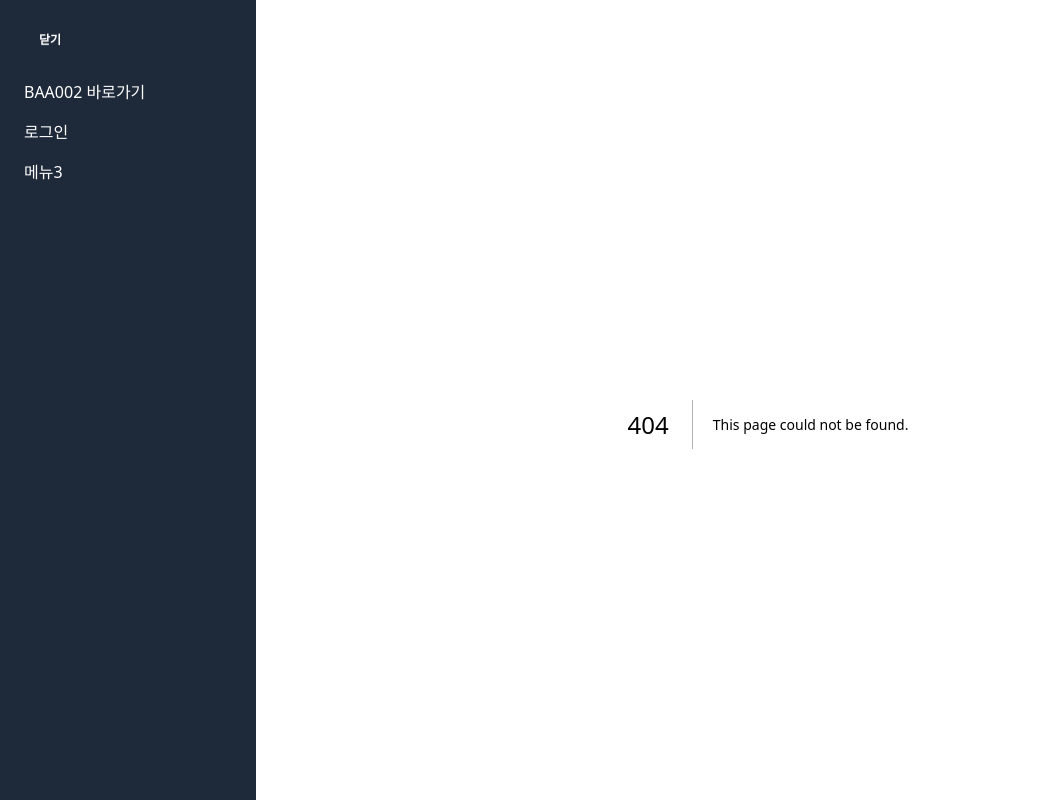
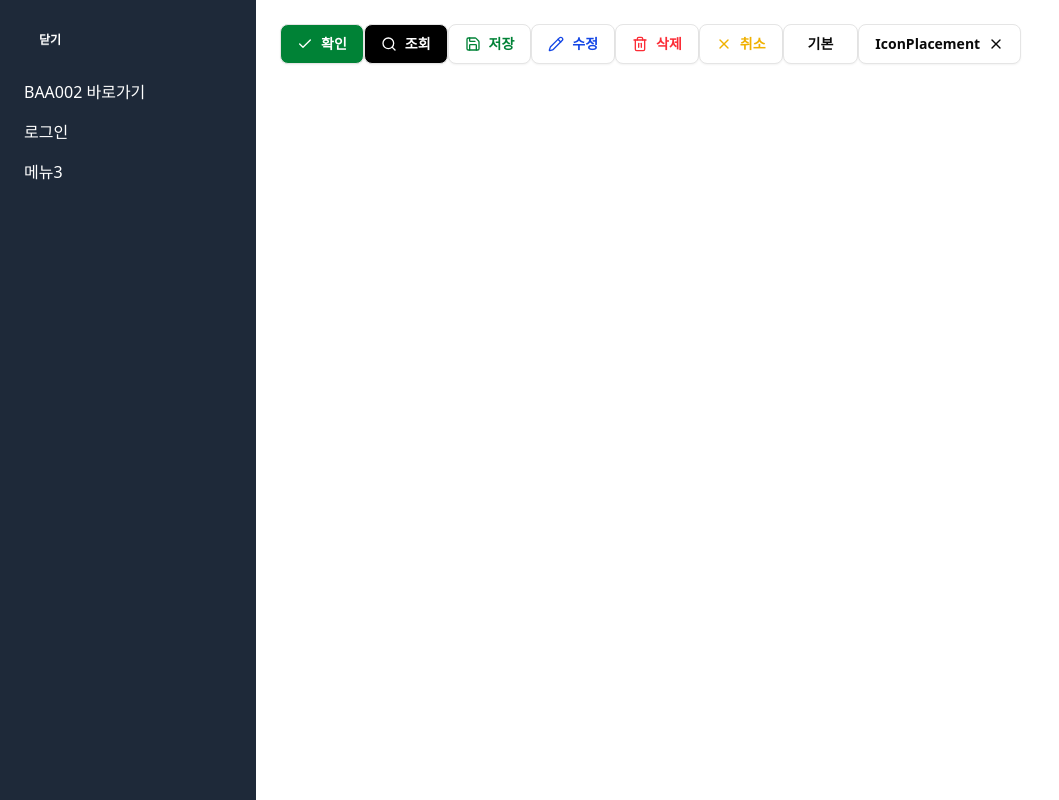
Before and after one commit to hermes7144/next-playground, a Next.js app: page /ENTN/A/DESIGN in a window 1280 px wide. Before the commit this address had no page. Shown: the whole page, without its empty margins (0-1059 px from the left). Built offline with nearby package versions, Linux system fonts and the light colour scheme.

Commit message:
feat: Button

```diff
--- /dev/null
+++ b/src/app/ENTN/A/DESIGN/page.tsx
@@ -0,0 +1,17 @@
+import { Button } from '@/components/common/Button';
+import { X } from 'lucide-react';
+
+export default function DESIGNPAGE() {
+    return (
+        <div>
+            <Button preset='confirm'>확인</Button>
+            <Button preset='search'>조회</Button>
+            <Button preset='save'>저장</Button>
+            <Button preset='edit'>수정</Button>
+            <Button preset='delete'>삭제</Button>
+            <Button preset='cancel'>취소</Button>
+            <Button>기본</Button>
+            <Button icon={<X />} iconPlacement='right'>IconPlacement</Button>
+        </div>
+    )
+}
--- a/src/components/common/Button.tsx
+++ b/src/components/common/Button.tsx
@@ -1,80 +1,80 @@
-import * as React from "react"
-import { Slot } from "@radix-ui/react-slot"
-import { cva, type VariantProps } from "class-variance-authority"
-import { Button as ShadcnUIButton, buttonVariants } from "@/components/ui/button";
+import { VariantProps } from 'class-variance-authority';
+import * as React from 'react';
+import { forwardRef } from 'react';
+import { Button as ShadcnUIButton, buttonVariants } from '@/components/ui/button';
 import { cn } from "@/lib/utils";
+import { Check, X, Save, Trash2, Pencil, Search } from 'lucide-react';
 
 interface ButtonProps
-
   extends React.ButtonHTMLAttributes<HTMLButtonElement>,
-
   VariantProps<typeof buttonVariants>
   {
-    asChild?: boolean;
     icon?: React.ReactNode;
     iconPlacement?: 'left' | 'right';
+    asChild?: boolean;
+    preset?: 'confirm' | 'cancel' | 'edit' | 'delete' | 'save' | 'search'
   }
 
-const Button = React.forwardRef<HTMLButtonElement, ButtonProps>(
+const Button = forwardRef<HTMLButtonElement, ButtonProps>(
   ({
-    // ✨ ButtonProps 에서 정의한 모든 prop들을 여기서 받습니다. ✨
     className,
-    // ✨ Shadcn Button의 variant 와 size prop! 기본값을 설정할 수 있습니다. ✨
-    variant = "default", // ✨ 기본 variant 를 'default' 로 설정! ✨
-    size = "default", // ✨ 기본 size 를 'default' 로 설정! ✨
+    size,
+    variant,
+    fontWeight,
+    preset,
+    icon,
+    iconPlacement = 'left',
+    children,
     asChild = false,
+    ...props
+  }, ref) => {
+    switch (preset) {
+      case 'confirm':
+        variant = "green";
+        icon = icon === undefined ? <Check /> : icon;
+        break;
+      case 'cancel':
+        variant = "yellow-text";
+        icon = icon === undefined ? <X /> : icon;
+        break;
+      case 'edit':
+        variant = "blue-text";
+        icon = icon === undefined ? <Pencil /> : icon;
+        break;
+      case 'delete':
+        variant = "red-text";
+        icon = icon === undefined ? <Trash2 /> : icon;
+        break;
+      case 'save':
+        variant = "green-text";
+        icon = icon === undefined ? <Save /> : icon;
+        break;
+      case 'search':
+        variant = "black";
+        icon = icon === undefined ? <Search /> : icon;
+        break;
+    }
 
-    // ✨ 아이콘 관련 prop들! ✨
-    icon, // 아이콘 React Node
-    iconPlacement = 'left', // 아이콘 위치 (기본값 'left')
-
-    // ✨ 기본 HTML Button prop들과 나머지 prop들! ✨
-    children, // 버튼 내용
-    ...props // 나머지 모든 prop들 (onClick, type, disabled, style, id, aria-label 등)
-  }, ref) => {
-
-    // ✨ ✨ 1. 전달받은 prop들을 바탕으로 Shadcn Button에 전달할 '최종 className' 결정! ✨ ✨
-    // cn 유틸리티 함수는 Tailwind 클래스 문자열들을 합쳐줍니다.
     const finalClassNames = cn(
-      buttonVariants({ variant, size }), // ✨ Shadcn Button의 variant/size 에 따른 기본 스타일 클래스! ✨
-
-      "font-semibold", // 예: 모든 버튼에 항상 굵은 글씨체 적용
-      "transition-colors duration-200", // 예: 색상 변경 애니메이션
-
-      className // ✨ 공통 Button 컴포넌트 사용 시 추가로 넘겨주는 Tailwind 클래스들 (가장 마지막에 합쳐져서 다른 클래스 오버라이드 가능)! ✨
+      buttonVariants({ variant, size, fontWeight}),
+      className,
     );
 
-    // ✨ ✨ 2. 아이콘과 children (버튼 내용) 렌더링 순서 결정! ✨ ✨
-    // iconPlacement prop 값에 따라 아이콘과 children 의 순서를 바꿉니다.
     const content = (
-      <> {/* React Fragment 사용 */}
-        {iconPlacement === 'left' && icon} {/* iconPlacement 가 'left' 이면 아이콘 먼저 렌더링 */}
-        {children} {/* 버튼 내용 렌더링 */}
-        {iconPlacement === 'right' && icon} {/* iconPlacement 가 'right' 이면 아이콘 나중에 렌더링 */}
+      <>
+        {(iconPlacement === 'left' && icon)}
+        {children}
+        {(iconPlacement === 'right' && icon)}
       </>
     );
-
-    // ✨ 3. Shadcn UI Button 컴포넌트 렌더링! ✨
     return (
-      // ✨ ✨ Shadcn UI Button (import 해온 그 컴포넌트!) 사용! ✨ ✨
-      <ShadcnUIButton
-        className={finalClassNames} // ✨ Step 1에서 결정한 최종 클래스 문자열 전달! ✨
-        variant={variant} // ✨ 외부에서 받은 variant prop 그대로 전달! ✨
-        size={size} // ✨ 외부에서 받은 size prop 그대로 전달! ✨
-        asChild={asChild} // ✨ 외부에서 받은 asChild prop 그대로 전달! ✨
-        ref={ref} // ✨ ✨ forwardRef 로 전달받은 ref 연결! ✨ ✨
-        {...props} // ✨ ✨ 나머지 모든 prop들 (onClick, type, disabled 등!) 전달! ✨ ✨
-      >
-        {/* ✨ ✨ 아이콘과 children (버튼 내용) 렌더링! ✨ ✨ */}
+      <ShadcnUIButton className={finalClassNames} variant={variant} size={size} fontWeight={fontWeight} ref={ref} asChild={asChild} {...props}>
         {content}
       </ShadcnUIButton>
-    );
-  }
-);
+    )
+})
 
 Button.displayName = 'Button';
 
-Button.displayName = 'Button';
-
-export { Button };
-export type { ButtonProps };
+export {Button};
+export type {ButtonProps};
--- a/src/components/ui/button.tsx
+++ b/src/components/ui/button.tsx
@@ -5,27 +5,41 @@
 import { cn } from "@/lib/utils"
 
 const buttonVariants = cva(
-  "inline-flex items-center justify-center gap-2 whitespace-nowrap rounded-md text-sm font-medium transition-all disabled:pointer-events-none disabled:opacity-50 [&_svg]:pointer-events-none [&_svg:not([class*='size-'])]:size-4 shrink-0 [&_svg]:shrink-0 outline-none focus-visible:border-ring focus-visible:ring-ring/50 focus-visible:ring-[3px] aria-invalid:ring-destructive/20 dark:aria-invalid:ring-destructive/40 aria-invalid:border-destructive",
+  "inline-flex items-center justify-center gap-2 whitespace-nowrap rounded-md text-sm transition-all disabled:pointer-events-none disabled:opacity-50 [&_svg]:pointer-events-none [&_svg:not([class*='size-'])]:size-4 shrink-0 [&_svg]:shrink-0 outline-none focus-visible:border-ring focus-visible:ring-ring/50 focus-visible:ring-[3px] aria-invalid:ring-destructive/20 dark:aria-invalid:ring-destructive/40 aria-invalid:border-destructive align-middle",
   {
     variants: {
       variant: {
         default:
-          "border bg-background shadow-xs hover:bg-accent hover:text-accent-foreground dark:bg-input/30 dark:border-input dark:hover:bg-input/50",
+          "border bg-background shadow-xs hover:bg-accent hover:text-accent-foreground",
+        "red-text":
+          "border bg-background shadow-xs hover:bg-red-500/10 text-red-500",
+        "yellow-text":
+          "border bg-background shadow-xs hover:bg-yellow-500/10 text-yellow-500",
+        "green-text":
+          "border bg-background shadow-xs hover:bg-green-700/10 text-green-700",
+        "blue-text":
+          "border bg-background shadow-xs hover:bg-blue-700/10 text-blue-700",
         green:
           "border bg-green-700 text-white shadow-xs hover:bg-green-800",
         black:
           "border bg-black text-white shadow-xs hover:bg-gray-800",
       },
       size: {
-        default: "h-9 px-4 py-2 has-[>svg]:px-3",
+        default: "h-10 rounded-md px-6 has-[>svg]:px-4",
         sm: "h-8 rounded-md gap-1.5 px-3 has-[>svg]:px-2.5",
-        lg: "h-10 rounded-md px-6 has-[>svg]:px-4",
+        md: "h-9 px-4 py-2 has-[>svg]:px-3",
         icon: "size-9",
       },
+      fontWeight: {
+        default: "font-bold",
+        normal: "font-normal",
+        semi: "font-semibold",
+      }
     },
     defaultVariants: {
       variant: "default",
       size: "default",
+      fontWeight: "default",
     },
   }
 )
@@ -34,6 +48,7 @@
   className,
   variant,
   size,
+  fontWeight,
   asChild = false,
   ...props
 }: React.ComponentProps<"button"> &
@@ -45,7 +60,7 @@
   return (
     <Comp
       data-slot="button"
-      className={cn(buttonVariants({ variant, size, className }))}
+      className={cn(buttonVariants({ variant, size, fontWeight, className }))}
       {...props}
     />
   )
```
